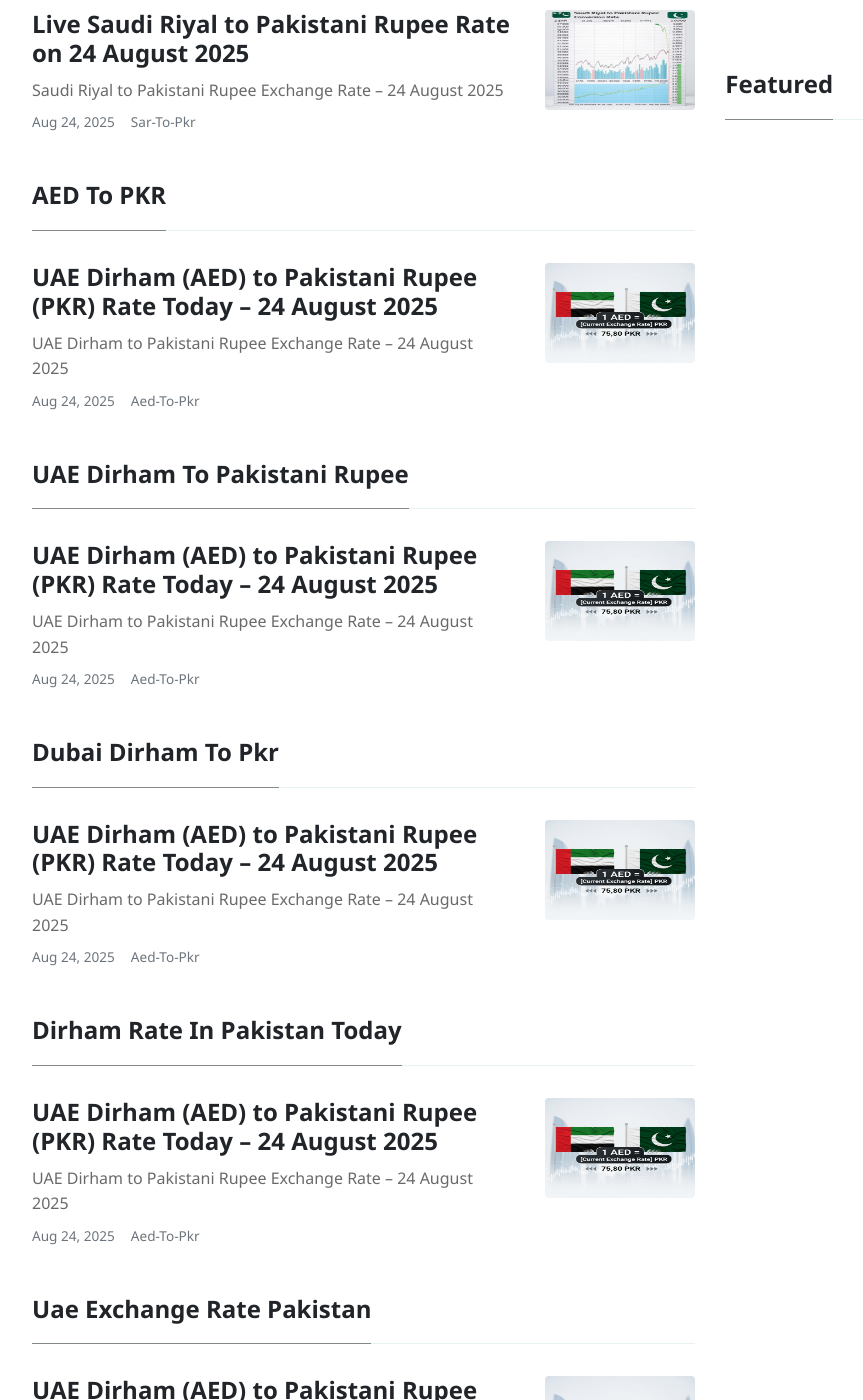
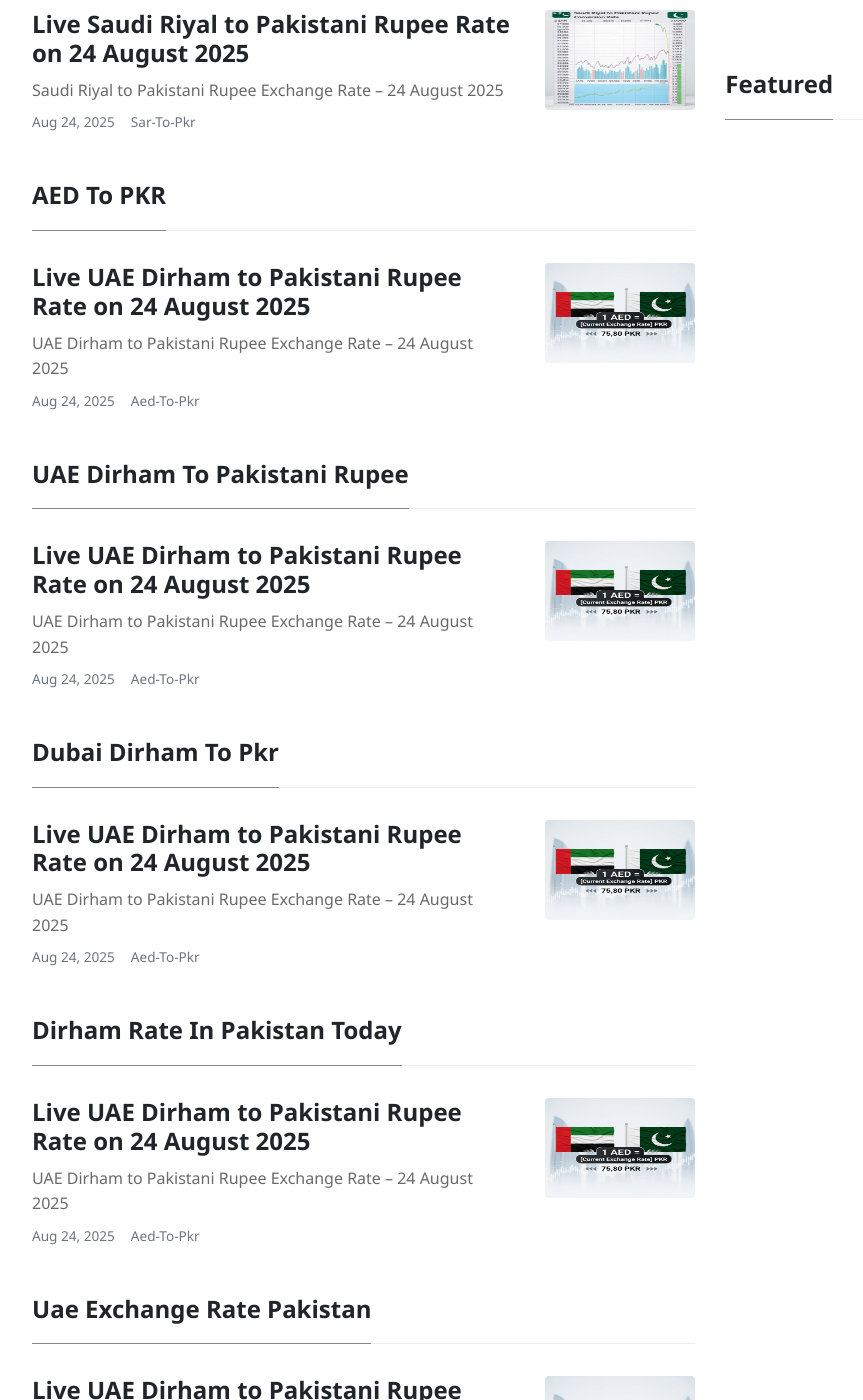
Before and after one commit to mlcom/mlcom.github.io, a Jekyll site: the page built from _pages/tags.html, in a window 1280 px wide and 1400 px high, scrolled down 7869 px. Shown: the whole window, without its empty margins (103-966 px from the left). Built offline with Jekyll 4.4.1, drawn with Linux system fonts in a browser that asks for light colours; nearby versions of some CDN libraries; some of the changed text lies outside the part shown.

Commit message:
Automated: Update currency rates and generate daily posts

```diff
--- a/_data/rates.yml
+++ b/_data/rates.yml
@@ -1,4 +1,4 @@
-last_updated_utc: '2025-08-24T02:08:05.388900+00:00'
+last_updated_utc: '2025-08-24T04:31:03.064118+00:00'
 rates:
   AED: 3.6725
   AFN: 68.7649
--- a/_posts/2025-08-24-today-uae-dirham-to-pkr-exchange-rate-august-2025-prices-updated-aed-to-pkr.md
+++ b/_posts/2025-08-24-today-uae-dirham-to-pkr-exchange-rate-august-2025-prices-updated-aed-to-pkr.md
@@ -1,6 +1,6 @@
 ---
 layout: post
-title:  'UAE Dirham (AED) to Pakistani Rupee (PKR) Rate Today – 24 August 2025'
+title:  'Live UAE Dirham to Pakistani Rupee Rate on 24 August 2025'
 author: jane
 categories: [ aed-to-pkr ]
 image: assets/images/aed-to-pkr-rate-today.jpg
--- a/_posts/2025-08-24-today-us-dollar-to-pkr-exchange-rate-august-2025-prices-updated-usd-to-pkr.md
+++ b/_posts/2025-08-24-today-us-dollar-to-pkr-exchange-rate-august-2025-prices-updated-usd-to-pkr.md
@@ -1,6 +1,6 @@
 ---
 layout: post
-title:  'US Dollar (USD) to Pakistani Rupee (PKR) Rate Today – 24 August 2025'
+title:  'Live US Dollar to Pakistani Rupee Rate on 24 August 2025'
 author: jane
 categories: [ usd-to-pkr ]
 image: assets/images/usd-to-pkr-rate-today.jpg
```
